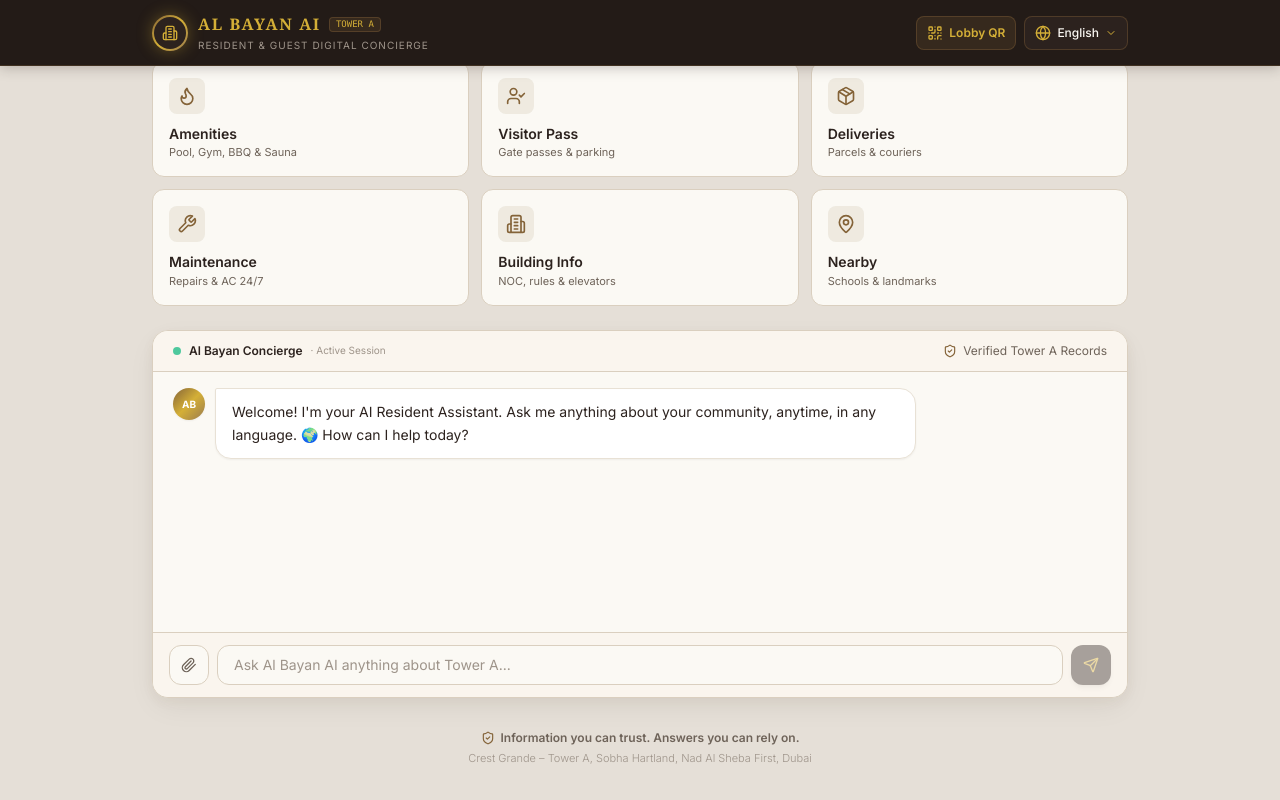
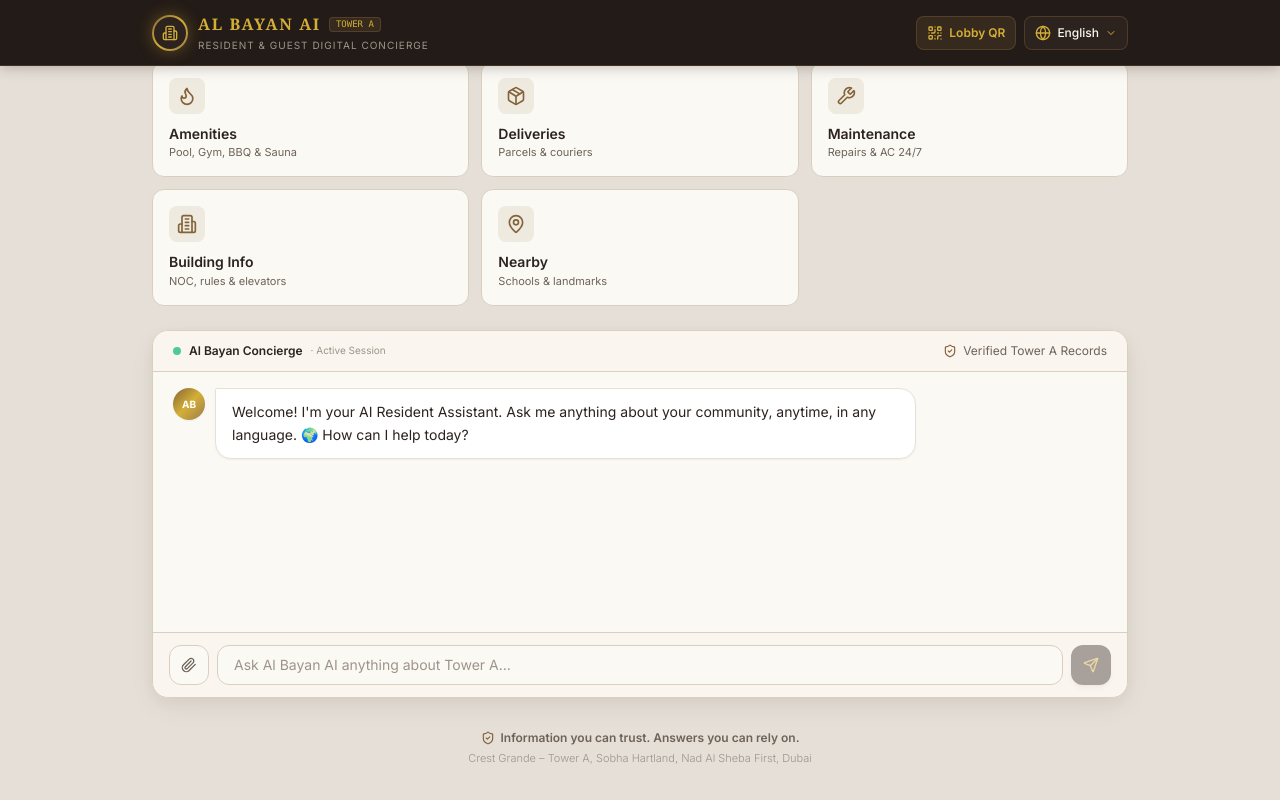
Before and after one commit to TALHAWARIS12/BOT, a Next.js app: page / in a window 1280 px wide. Built offline with nearby package versions, Linux system fonts and the light colour scheme.

Commit message:
remove Visitor Pass quick concierge action from page

```diff
--- a/app/page.tsx
+++ b/app/page.tsx
@@ -9,7 +9,6 @@
   X,
   Sparkles,
   ShieldCheck,
-  UserCheck,
   Wrench,
   Package,
   MapPin,
@@ -42,7 +41,7 @@
   {
     code: "ar", name: "Arabic", native: "العربية", flag: "🇦🇪", dir: "rtl",
     greeting: "مرحباً بك في برج كريست جراند (برج أ). كيف يمكنني مساعدتك اليوم؟",
-    placeholder: "اطرح سؤالك أو اطلب تصريح زائر...",
+    placeholder: "اطرح سؤالك عن برج أ...",
   },
   {
     code: "en", name: "English", native: "English", flag: "🇬🇧", dir: "ltr",
@@ -89,12 +88,6 @@
     label: "Amenities",
     sub: "Pool, Gym, BBQ & Sauna",
     prompt: "What are the swimming pool, gym, BBQ area, and sauna hours for Crest Grande Tower A?",
-  },
-  {
-    icon: <UserCheck className="w-5 h-5" />,
-    label: "Visitor Pass",
-    sub: "Gate passes & parking",
-    prompt: "How do I arrange a visitor pass or guest parking at Crest Grande Tower A?",
   },
   {
     icon: <Package className="w-5 h-5" />,
```
